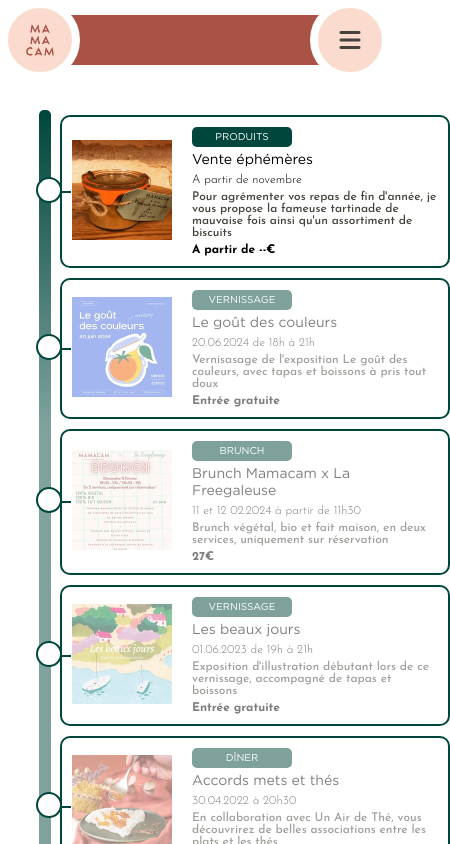
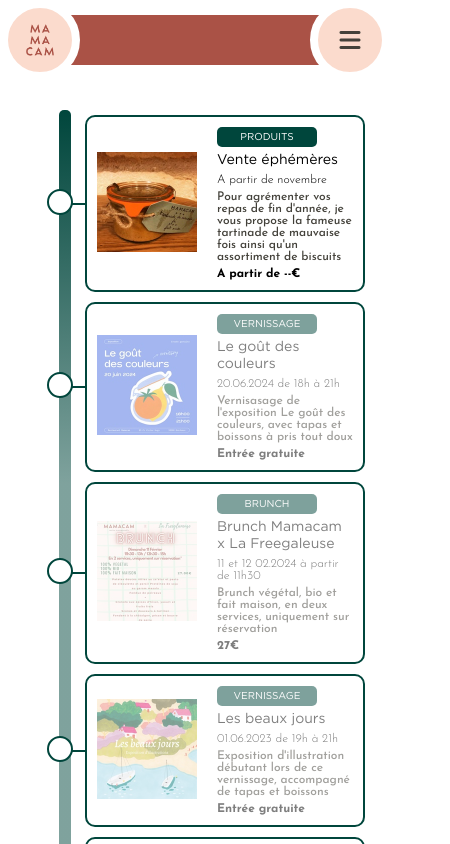
Before and after one commit to DavinaDF/mamacam, a React (Vite) app: page /evenements in a window 390 px wide. Shown: the top 844 px of the page, 450 px wide, since content can reach past the window. Built offline with nearby package versions, Linux system fonts and the light colour scheme.

Commit message:
Update event css

```diff
--- a/src/sass/components/event.scss
+++ b/src/sass/components/event.scss
@@ -180,20 +180,25 @@
 @media screen and (max-width: 767px) {
   .timeline::after {
     top: 20px;
-    left: 20px;
+    left: 40px;
     right: 20px;
   }
   .timeline {
+    max-width: calc(100% - 40px);
+    width: calc(100% - 40px);
     box-sizing: border-box;
     margin: 20px;
     .container {
       width: calc(100% - 40px);
-      margin: 0 20px;
+      margin: auto;
+      box-sizing: border-box;
     }
     #container {
       position: relative;
-      margin: 10px;
+      margin: 10px auto;
       align-items: center;
+      max-width: 80%;
+      box-sizing: border-box;
       img {
         width: 100px;
         height: 100px;
@@ -203,6 +208,7 @@
       }
 
       .content {
+        box-sizing: border-box;
         .tag {
           height: 20px;
           width: 100px;
@@ -230,11 +236,11 @@
     .container.left::before,
     .container.right::before {
       width: 30px;
-      left: -21px;
+      left: -30px;
     }
     .container {
       position: relative;
-      margin: 10px 0;
+      margin: auto;
       width: 100%;
       box-sizing: border-box;
       border: 2px solid #00463c;
@@ -249,7 +255,7 @@
     .container.right::after {
       width: 22px;
       height: 22px;
-      left: -26px;
+      left: -40px;
     }
   }
 }
```
